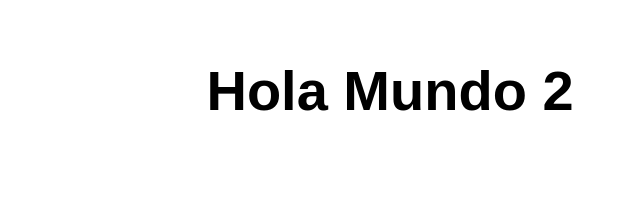
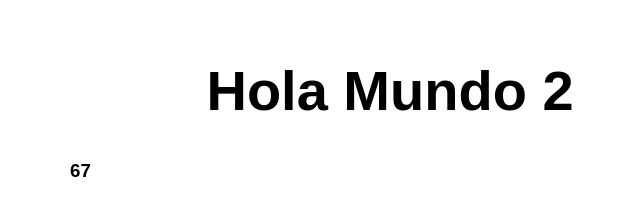
Before and after one commit to Dieg0-2708/mi-primer-repositorio-dcr, a website: page src/index.html in a window 1280 px wide. Shown: the full height of the page, 250-890 px from the left. Drawn offline with Linux system fonts and the light colour scheme.

Commit message:
//Nuevas etiquetas

```diff
--- a/src/index.html
+++ b/src/index.html
@@ -11,6 +11,8 @@
 <body>
   <main>
     <h1>Hola Mundo 2</h1>
+    <h3>67</h3>
+
   </main>
 </body>
 
```
